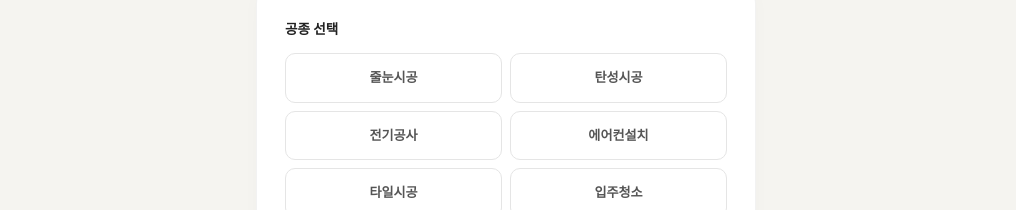
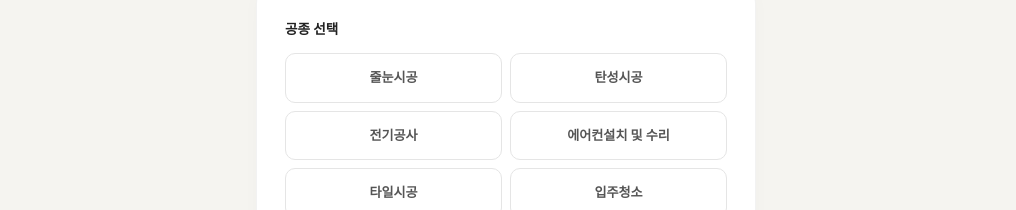
Before and after one commit to ggengmin/dain, a React (Vite) app: page /partner-issue in a window 1280 px wide. Shown: the part 336-546 px from the top of the page, without its empty margins (134-1150 px from the left). Built offline with nearby package versions, Linux system fonts and the light colour scheme; no server answers; a web font is replaced by a local one.

Commit message:
사진 5장, 에어컨 수리 추가

```diff
--- a/src/data/careConfig.js
+++ b/src/data/careConfig.js
@@ -26,7 +26,7 @@ export const careConfig = {
     careType:   'period',
     // 특이사항 없음
   },
-  '에어컨설치': {
+  '에어컨설치 및 수리': {
     category:        '에어컨 설치 및 수리',
     partner:         '아트에어',
     ownerName:       '문병국',
```
